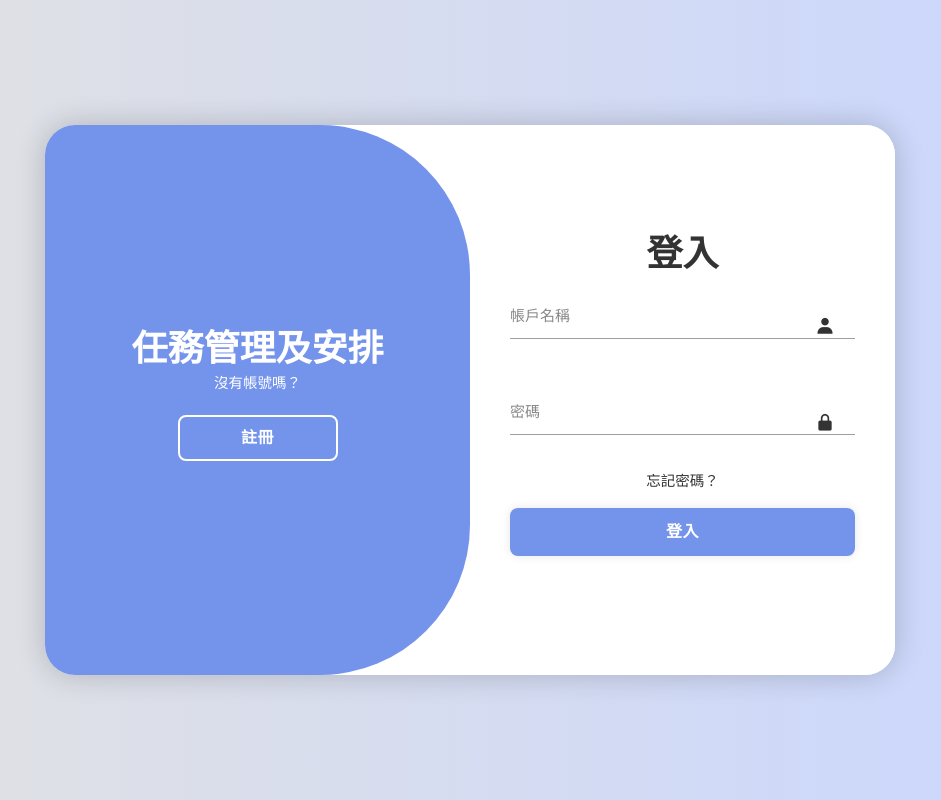
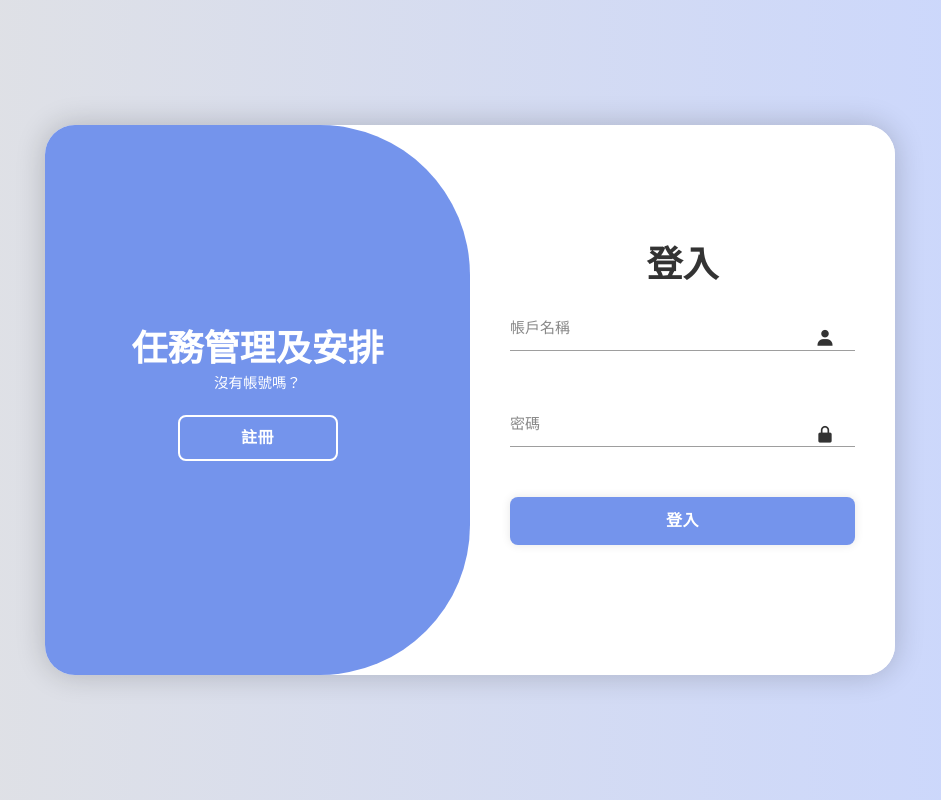
Before and after one commit to s1072768/task-manager-backend, a website: page public/index.html in a window 1280 px wide. Shown: the whole page, without its empty margins (170-1111 px from the left). Drawn offline with nearby package versions, Linux system fonts and the light colour scheme.

Commit message:
不要忘記喔

```diff
--- a/public/index.html
+++ b/public/index.html
@@ -59,10 +59,6 @@
                     <input type="password" id="login-password" placeholder="密碼" required>
                     <i class='bx bxs-lock-alt' ></i>
                 </div>
-            </div>
-
-            <div class="forgot-link">
-                <a href="#">忘記密碼？</a>
             </div>
 
             <button onclick="handleLogin()" class="btn">登入</button>
```
